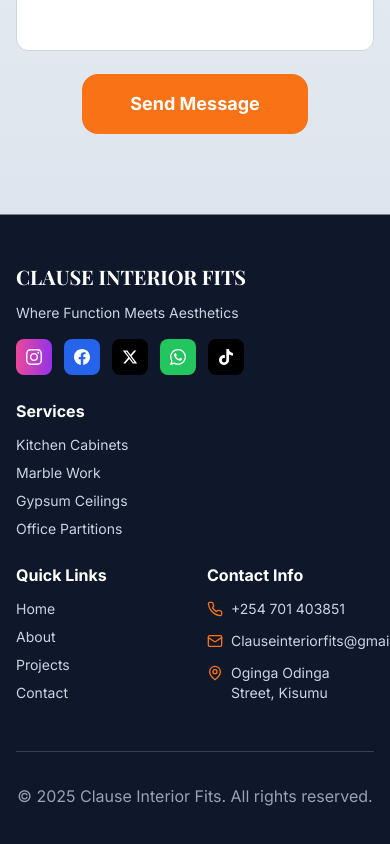
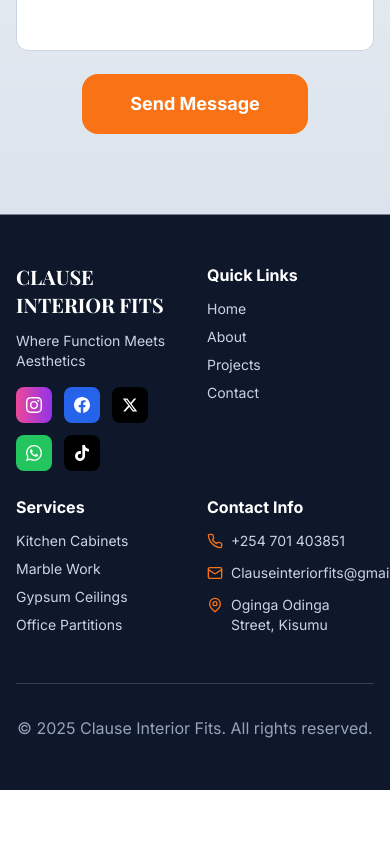
Before and after one commit to kevwasonga/K_Builders, a React (Vite) app: page / in a window 390 px wide. Shown: the part 8390-9234 px from the top of the page. After the commit the page ends 9180 px from the top, so only its background shows below. Built offline with nearby package versions, Linux system fonts and the light colour scheme.

Commit message:
Reorganize footer: Brand+Quick Links top, Services+Contact bottom

```diff
--- a/src/components/Footer.tsx
+++ b/src/components/Footer.tsx
@@ -83,11 +83,11 @@ function Footer() {
       <div className="border-t border-slate-200/50 bg-slate-900">
         <div className="max-w-7xl mx-auto px-4 sm:px-6 lg:px-8 py-12 sm:py-16">
           <div className="grid grid-cols-2 gap-6 sm:gap-8 lg:grid-cols-4 lg:gap-12">
-            {/* Left Column - Brand & Services */}
-            <div className="col-span-2 lg:col-span-1">
+            {/* Brand */}
+            <div className="col-span-1 lg:col-span-1">
               <h3 className="text-xl sm:text-2xl font-display font-bold text-white mb-3 sm:mb-4">CLAUSE INTERIOR FITS</h3>
               <p className="text-sm sm:text-base text-slate-300 mb-4 sm:mb-6">Where Function Meets Aesthetics</p>
-              <div className="flex flex-wrap gap-3 sm:gap-4 mb-6 sm:mb-8">
+              <div className="flex flex-wrap gap-3 sm:gap-4">
                 <a href="https://www.instagram.com/clausedesigninteriorfits/?igsh=cWdjYm1qdm8zZHhj" target="_blank" rel="noopener noreferrer" className="w-9 h-9 sm:w-10 sm:h-10 bg-gradient-to-r from-pink-500 to-purple-600 rounded-lg flex items-center justify-center hover:scale-110 transition-transform">
                   <svg className="w-4 h-4 sm:w-5 sm:h-5 text-white" fill="currentColor" viewBox="0 0 24 24">
                     <path d="M12 2.163c3.204 0 3.584.012 4.85.07 3.252.148 4.771 1.691 4.919 4.919.058 1.265.069 1.645.069 4.849 0 3.205-.012 3.584-.069 4.849-.149 3.225-1.664 4.771-4.919 4.919-1.266.058-1.644.07-4.85.07-3.204 0-3.584-.012-4.849-.07-3.26-.149-4.771-1.699-4.919-4.92-.058-1.265-.07-1.644-.07-4.849 0-3.204.013-3.583.07-4.849.149-3.227 1.664-4.771 4.919-4.919 1.266-.057 1.645-.069 4.849-.069zm0-2.163c-3.259 0-3.667.014-4.947.072-4.358.2-6.78 2.618-6.98 6.98-.059 1.281-.073 1.689-.073 4.948 0 3.259.014 3.668.072 4.948.2 4.358 2.618 6.78 6.98 6.98 1.281.058 1.689.072 4.948.072 3.259 0 3.668-.014 4.948-.072 4.354-.2 6.782-2.618 6.979-6.98.059-1.28.073-1.689.073-4.948 0-3.259-.014-3.667-.072-4.947-.196-4.354-2.617-6.78-6.979-6.98-1.281-.059-1.69-.073-4.949-.073zm0 5.838c-3.403 0-6.162 2.759-6.162 6.162s2.759 6.163 6.162 6.163 6.162-2.759 6.162-6.163c0-3.403-2.759-6.162-6.162-6.162zm0 10.162c-2.209 0-4-1.79-4-4 0-2.209 1.791-4 4-4s4 1.791 4 4c0 2.21-1.791 4-4 4zm6.406-11.845c-.796 0-1.441.645-1.441 1.44s.645 1.44 1.441 1.44c.795 0 1.439-.645 1.439-1.44s-.644-1.44-1.439-1.44z"/>
@@ -114,20 +114,10 @@ function Footer() {
                   </svg>
                 </a>
               </div>
-
-              <div className="mt-6 sm:mt-8">
-                <h4 className="text-base sm:text-lg font-bold text-white mb-3 sm:mb-4">Services</h4>
-                <ul className="space-y-2 text-sm sm:text-base text-slate-300">
-                  <li>Kitchen Cabinets</li>
-                  <li>Marble Work</li>
-                  <li>Gypsum Ceilings</li>
-                  <li>Office Partitions</li>
-                </ul>
-              </div>
             </div>
 
-            {/* Right Column - Quick Links */}
-            <div className="col-span-1">
+            {/* Quick Links */}
+            <div className="col-span-1 lg:col-span-1">
               <h4 className="text-base sm:text-lg font-bold text-white mb-3 sm:mb-4">Quick Links</h4>
               <ul className="space-y-2 text-sm sm:text-base text-slate-300">
                 <li><a href="#home" className="hover:text-orange-500 transition-colors">Home</a></li>
@@ -137,8 +127,19 @@ function Footer() {
               </ul>
             </div>
 
-            {/* Right Column - Contact Info */}
-            <div className="col-span-1">
+            {/* Services */}
+            <div className="col-span-1 lg:col-span-1">
+              <h4 className="text-base sm:text-lg font-bold text-white mb-3 sm:mb-4">Services</h4>
+              <ul className="space-y-2 text-sm sm:text-base text-slate-300">
+                <li>Kitchen Cabinets</li>
+                <li>Marble Work</li>
+                <li>Gypsum Ceilings</li>
+                <li>Office Partitions</li>
+              </ul>
+            </div>
+
+            {/* Contact Info */}
+            <div className="col-span-1 lg:col-span-1">
               <h4 className="text-base sm:text-lg font-bold text-white mb-3 sm:mb-4">Contact Info</h4>
               <div className="space-y-3 sm:space-y-4 text-sm sm:text-base text-slate-300">
                 <div className="flex items-start">
```
